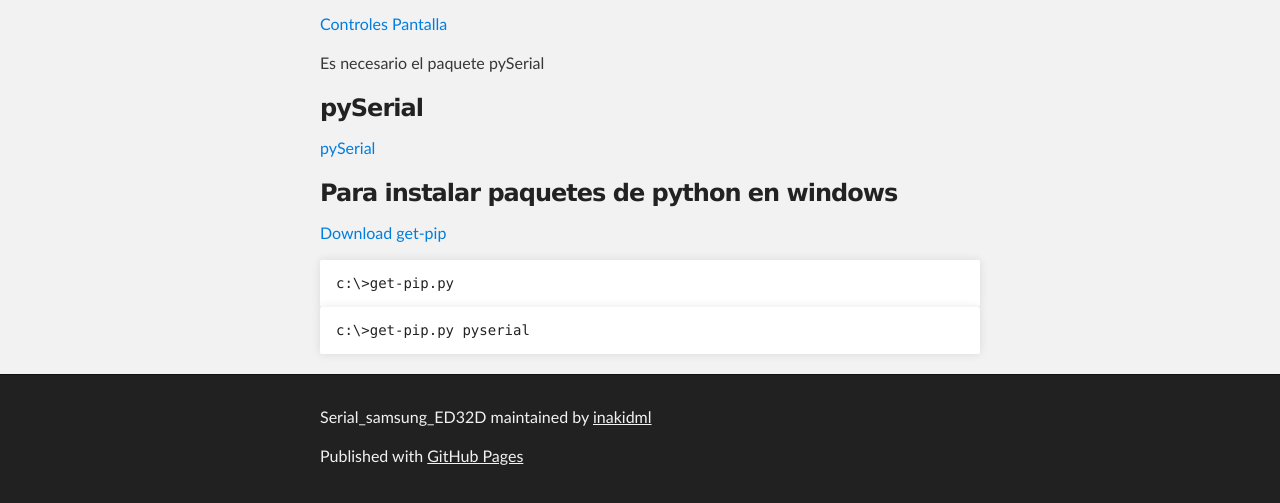
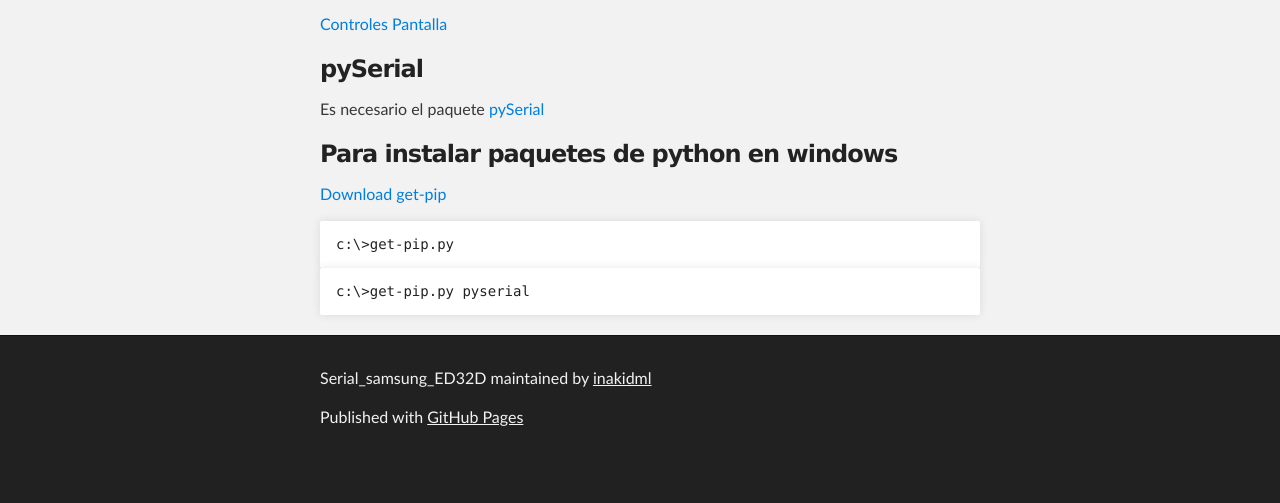
Before and after one commit to inakidml/SerialSamsungED32, a plain HTML site: page index.html in a window 1280 px wide. Shown: the part 351-854 px from the top of the page. After the commit the page ends 815 px from the top, so only its background shows below. Drawn offline with Linux system fonts and the light colour scheme.

```diff
--- a/index.html
+++ b/index.html
@@ -38,12 +38,10 @@
 
 <p><a href="https://github.com/inakidml/SerialSamsungED32/tree/master/control_pantalla">Controles Pantalla</a></p>
 
-<p>Es necesario el paquete pySerial</p>
-
 <h3>
 <a id="pyserial" class="anchor" href="#pyserial" aria-hidden="true"><span aria-hidden="true" class="octicon octicon-link"></span></a>pySerial</h3>
 
-<p><a href="http://pythonhosted.org/pyserial/pyserial_api.html">pySerial</a></p>
+<p>Es necesario el paquete <a href="http://pythonhosted.org/pyserial/pyserial_api.html">pySerial</a></p>
 
 <h3>
 <a id="para-instalar-paquetes-de-python-en-windows" class="anchor" href="#para-instalar-paquetes-de-python-en-windows" aria-hidden="true"><span aria-hidden="true" class="octicon octicon-link"></span></a>Para instalar paquetes de python en windows</h3>
```
Also changed, not shown: params.json (+1 -1 lines).
